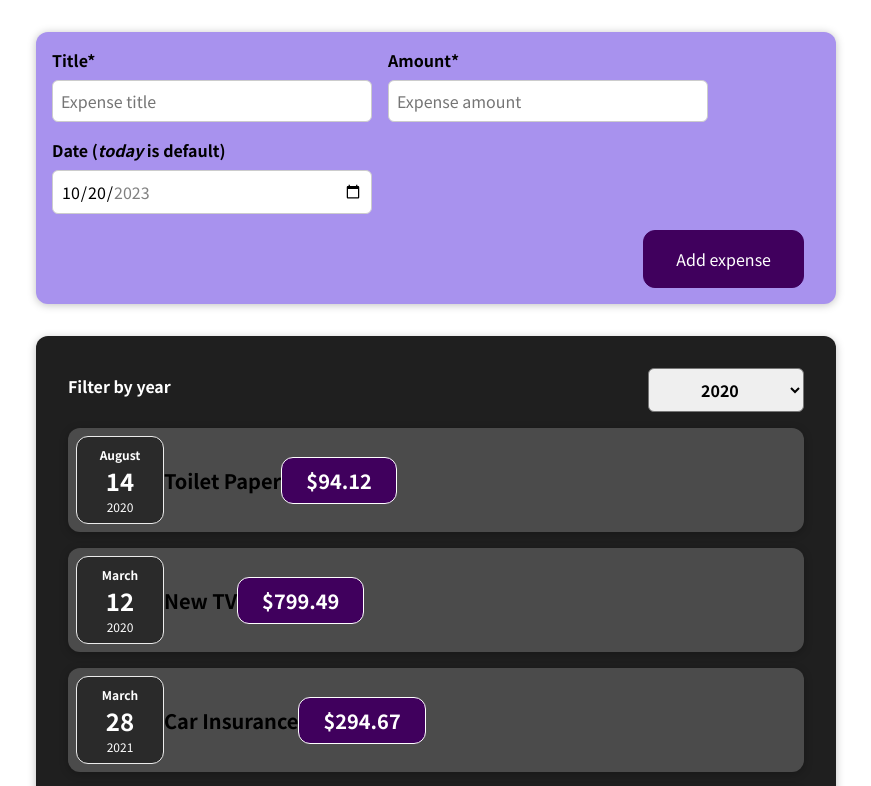
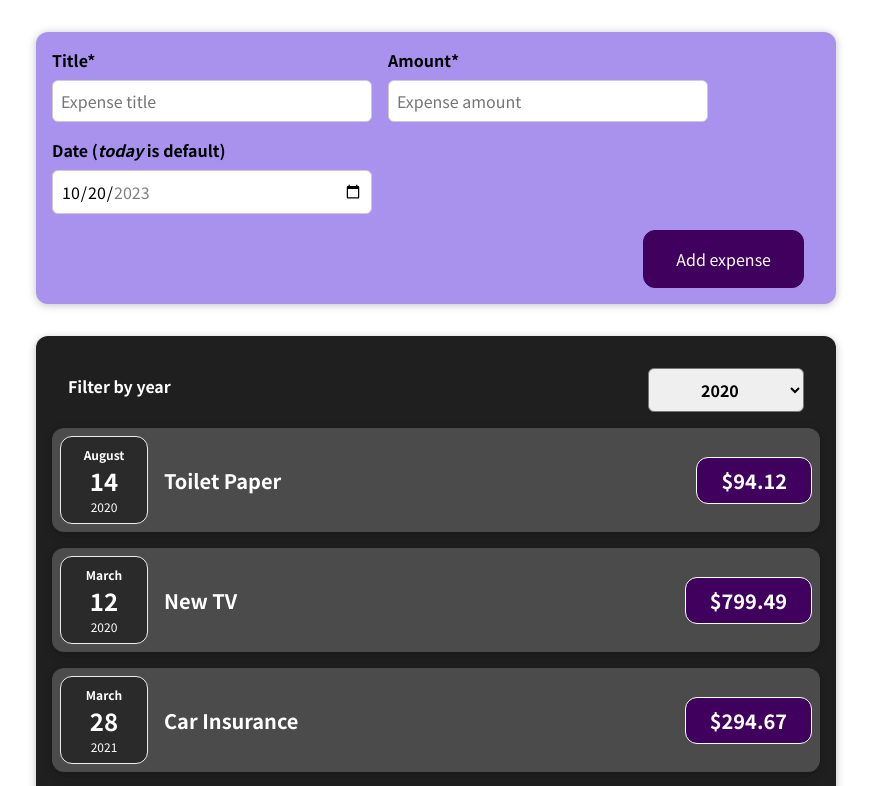
Before and after one commit to VladCrauciuc/react-app-max, a React (Vite) app: page / in a window 1280 px wide. Shown: the top 786 px of the page, without its empty margins (204-1075 px from the left). Built offline with nearby package versions, Linux system fonts and the light colour scheme.

Commit message:
corrected css

```diff
--- a/src/components/Expenses/ExpenseItem.css
+++ b/src/components/Expenses/ExpenseItem.css
@@ -3,21 +3,21 @@
 	justify-content: space-between;
 	align-items: center;
 	padding: 0.5rem;
-	margin: 1rem;
+	margin: 1rem 0;
 	background-color: #4b4b4b;
 }
 
 .expense-item__description {
 	display: flex;
 	flex-direction: column;
-	/* gap: 1rem; */
+	gap: 1rem;
 	align-items: flex-end;
 	flex-flow: column-reverse;
 	justify-content: flex-start;
 	flex: 1;
 }
 
-.expense-item__h2 {
+.expense-item h2 {
 	color: #3a3a3a;
 	font-size: 1rem;
 	flex: 1;
```
